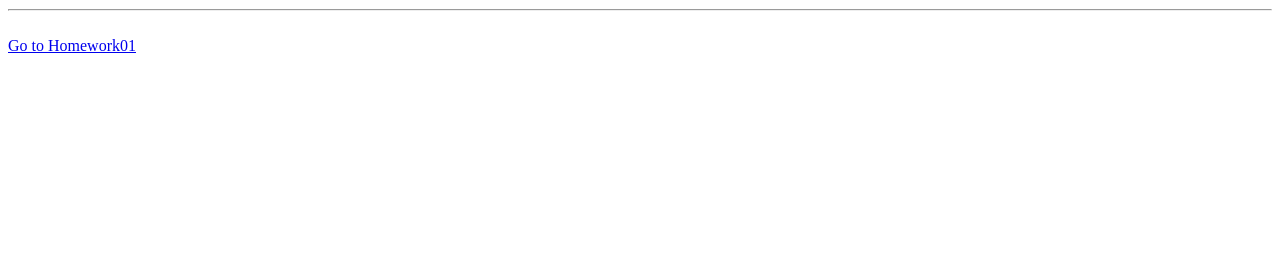
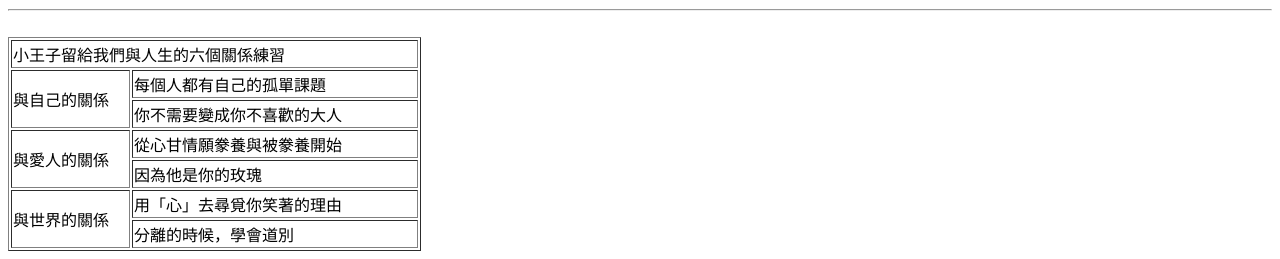
Before and after one commit to cmeihou/hw01, a plain HTML site: page hw01.html in a window 1280 px wide. Shown: the part 801-1060 px from the top of the page. Before the commit the page ends 864 px from the top, so only its background shows below. Drawn offline with Linux system fonts and the light colour scheme.

Commit message:
append_table
append_table

```diff
--- a/hw01.html
+++ b/hw01.html
@@ -27,7 +27,35 @@
        target="_new"><img src="http://www.google.com/doodles/evidence-of-water-found-on-mars"> height=200 alt="在火星上發現水存在的證據"></a>                                                                                                                                     src="http://www.google.com/doodles/evidence-of-water-found-on-mars"</a>
     <hr>
     <br>
-    <a  href="https://github.com/cmeihou/hw01.git" target="_blank">Go to Homework01</a>
+
+<table width="413" border="1">
+  <tr>
+    <td colspan="2">小王子留給我們與人生的六個關係練習</td>
+  </tr>
+  <tr>
+    <td width="115" rowspan="2">與自己的關係</td>
+    <td width="282">每個人都有自己的孤單課題</td>
+  </tr>
+  <tr>
+    <td>你不需要變成你不喜歡的大人</td>
+  </tr>
+  <tr>
+    <td rowspan="2">與愛人的關係</td>
+    <td>從心甘情願豢養與被豢養開始</td>
+  </tr>
+  <tr>
+    <td>因為他是你的玫瑰</td>
+  </tr>
+  <tr>
+    <td rowspan="2">與世界的關係</td>
+    <td>用「心」去尋覓你笑著的理由</td>
+  </tr>
+  <tr>
+    <td>分離的時候，學會道別</td>
+  </tr>
+</table>
+
+   <!-- <a  href="https://github.com/cmeihou/hw01.git" target="_blank">Go to Homework01</a>-->
 
 </body>
 </html>
```
